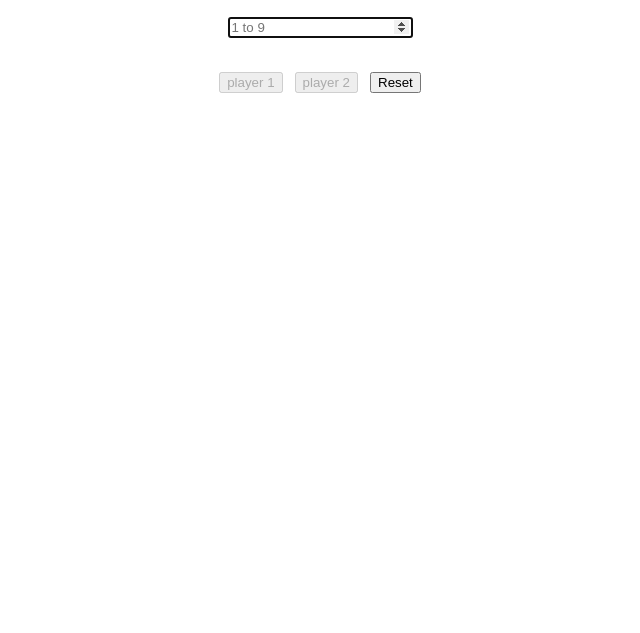
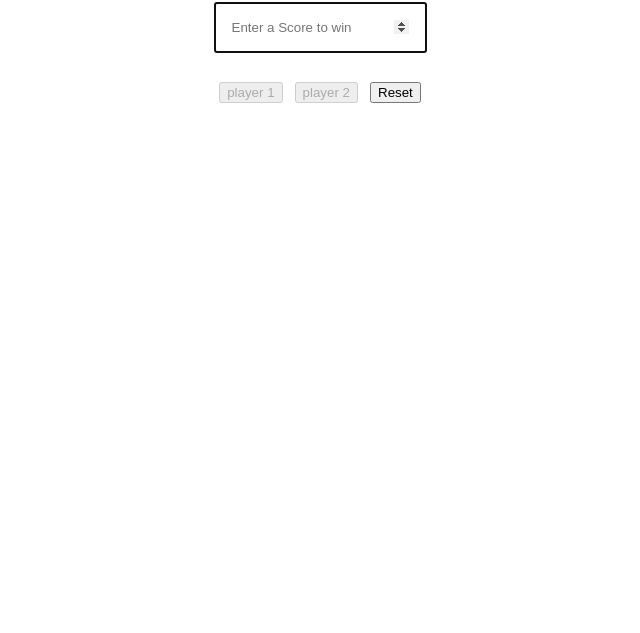
Before and after one commit to ibrsec/score-table-bubbling, a plain HTML site: page index.html in a window 1280 px wide. Shown: the part 167-800 px from the top of the page, without its empty margins (320-960 px from the left). Drawn offline with Linux system fonts and the light colour scheme.

Commit message:
input fix

```diff
--- a/index.html
+++ b/index.html
@@ -11,7 +11,7 @@
         <span class="to"> to </span>
         <span class="player-2">0</span>
         <div>
-            <input type="number" placeholder="1 to 9">
+            <input type="number" placeholder="Enter a Score to win" style="padding: 1rem;">
         </div>
         <div>
             <button class="btn-1" >player 1</button>
```
